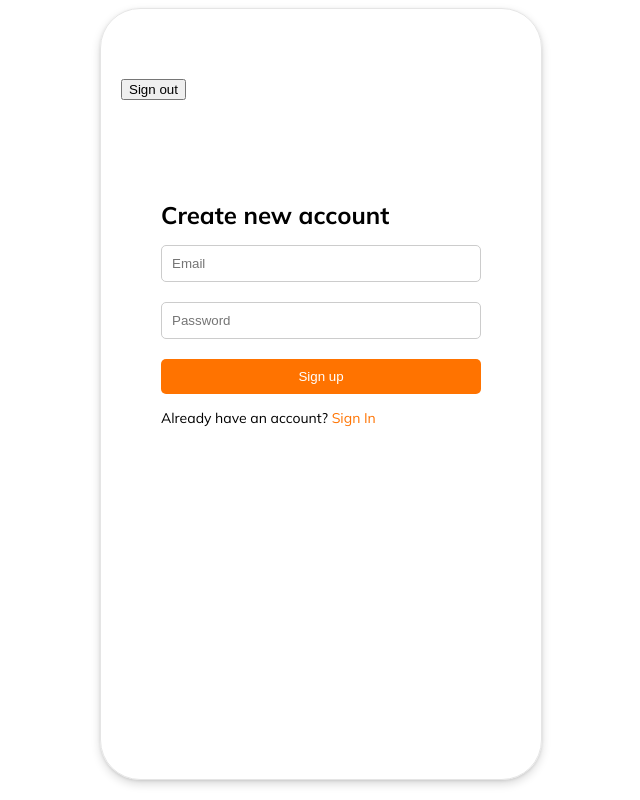
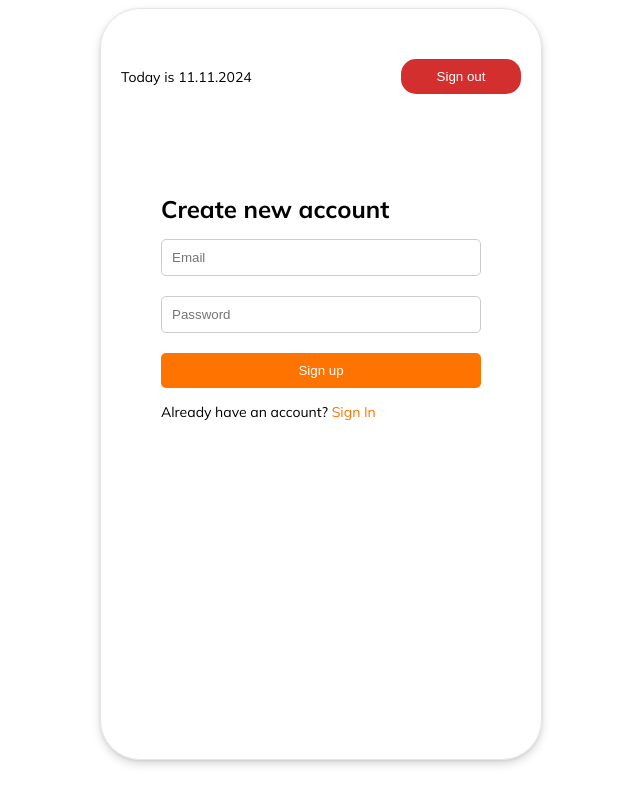
Before and after one commit to Egorallo/clever-to-do-list, a Vue app: page /sign-up in a window 1280 px wide. Shown: the whole page, without its empty margins (319-959 px from the left). Built offline with nearby package versions, Linux system fonts and the light colour scheme; no server answers; sample sign-in values are in the browser's storage.

Commit message:
added top navbar

```diff
--- a/src/App.vue
+++ b/src/App.vue
@@ -1,19 +1,17 @@
 <script>
 import { onAuthStateChanged } from 'firebase/auth';
 import { auth } from '@/firebase';
-import { signOut } from './auth';
+import NavTop from './components/NavTop.vue';
 export default {
+  components: {
+    NavTop,
+  },
   data() {
     return {
       isLogged: false,
     };
   },
-  methods: {
-    async handleSignOut() {
-      await signOut();
-      this.$router.push('/sign-in');
-    },
-  },
+
   mounted() {
     onAuthStateChanged(auth, (user) => {
       if (user) {
@@ -27,7 +25,7 @@ export default {
 </script>
 
 <template>
-  <button @click="handleSignOut" v-if="isLogged">Sign out</button>
+  <NavTop v-if="isLogged"></NavTop>
   <RouterView />
 </template>
 
--- a/src/assets/based.css
+++ b/src/assets/based.css
@@ -4,7 +4,7 @@
   max-width: 400px;
   height: 85vh;
   padding: 20px;
-  padding-top: 70px;
+  padding-top: 50px;
   border-radius: 40px;
   border: 1px solid #e5e5e5;
   margin: auto;
--- a/src/auth/index.js
+++ b/src/auth/index.js
@@ -3,8 +3,22 @@ import {
   signInWithEmailAndPassword,
   createUserWithEmailAndPassword,
   signOut as fireSignOut,
+  onAuthStateChanged,
 } from 'firebase/auth';
 // import { AuthErrorCodes } from 'firebase/auth';
+
+export const getCurrentUser = async () => {
+  return new Promise((resolve, reject) => {
+    const removeListener = onAuthStateChanged(
+      auth,
+      (user) => {
+        removeListener();
+        resolve(user);
+      },
+      reject,
+    );
+  });
+};
 
 export async function signIn(email, password) {
   console.log('aboba');
--- a/src/components/AddTask.vue
+++ b/src/components/AddTask.vue
@@ -125,7 +125,7 @@ export default {
 
 .add-task__description {
   max-height: 500px;
-  height: 53vh;
+  height: 50vh;
 }
 
 .add-task__description__input {
--- a/src/components/EditTask.vue
+++ b/src/components/EditTask.vue
@@ -185,7 +185,7 @@ export default {
 }
 
 .edit-task__description {
-  height: 53vh;
+  height: 50vh;
 }
 
 .edit-task__description__input {
--- /dev/null
+++ b/src/components/NavTop.vue
@@ -0,0 +1,54 @@
+<script>
+import { signOut } from '../auth';
+import { getCurrentUser } from '../auth';
+export default {
+  data() {
+    return {
+      userEmail: '',
+      today: new Date().toJSON().slice(0, 10).split('-').reverse().join('.'),
+    };
+  },
+  methods: {
+    async handleSignOut() {
+      await signOut();
+      this.$router.push('/sign-in');
+    },
+  },
+  async mounted() {
+    const user = await getCurrentUser();
+    this.userEmail = user.email;
+  },
+};
+</script>
+
+<template>
+  <div class="navtop">
+    <div v-if="this.$route.path === '/'" class="navtop__welcome">Welcome, {{ userEmail }}</div>
+    <div v-else>Today is {{ today }}</div>
+    <button class="navtop__button__signout" @click="handleSignOut">Sign out</button>
+  </div>
+</template>
+
+<style scoped>
+.navtop {
+  display: flex;
+  justify-content: space-between;
+  align-items: center;
+  gap: 5px;
+}
+
+.navtop__button__signout {
+  width: 30%;
+  padding: 10px;
+  border: none;
+  border-radius: 15px;
+  background-color: #d32f2f;
+  color: #fff;
+  cursor: pointer;
+  transition: background-color 0.3s ease;
+}
+
+.navtop__button__signout:hover {
+  background-color: #ff4d4d;
+}
+</style>
--- a/src/components/SignForm.vue
+++ b/src/components/SignForm.vue
@@ -53,6 +53,9 @@ export default {
           case 'auth/missing-password':
             this.error = 'Missing password';
             break;
+          case 'auth/weak-password':
+            this.error = 'Weak password';
+            break;
         }
       }
     },
@@ -81,7 +84,7 @@ export default {
         />
         <button class="sign-form__button" type="submit">{{ signButtonTitle }}</button>
       </form>
-      <div v-if="error">
+      <div class="error" v-if="error">
         <span>{{ error }}</span>
       </div>
       <div class="sign-form__other">
@@ -154,4 +157,9 @@ export default {
   cursor: pointer;
   text-decoration: none;
 }
+
+.error {
+  color: red;
+  font-size: 17px;
+}
 </style>
--- a/src/router/index.js
+++ b/src/router/index.js
@@ -4,7 +4,7 @@ import SignUpView from '../views/SignUpView.vue';
 import SignInView from '../views/SignInView.vue';
 import AddTask from '@/components/AddTask.vue';
 import EditTask from '@/components/EditTask.vue';
-import { getAuth, onAuthStateChanged } from 'firebase/auth';
+import { getCurrentUser } from '@/auth';
 
 const router = createRouter({
   history: createWebHistory(import.meta.env.BASE_URL),
@@ -46,19 +46,6 @@ const router = createRouter({
   ],
 });
 
-const getCurrentUser = async () => {
-  return new Promise((resolve, reject) => {
-    const removeListener = onAuthStateChanged(
-      getAuth(),
-      (user) => {
-        removeListener();
-        resolve(user);
-      },
-      reject,
-    );
-  });
-};
-
 router.beforeEach(async (to, from, next) => {
   if (to.matched.some((record) => record.meta.requiresAuth)) {
     if (await getCurrentUser()) {
```
